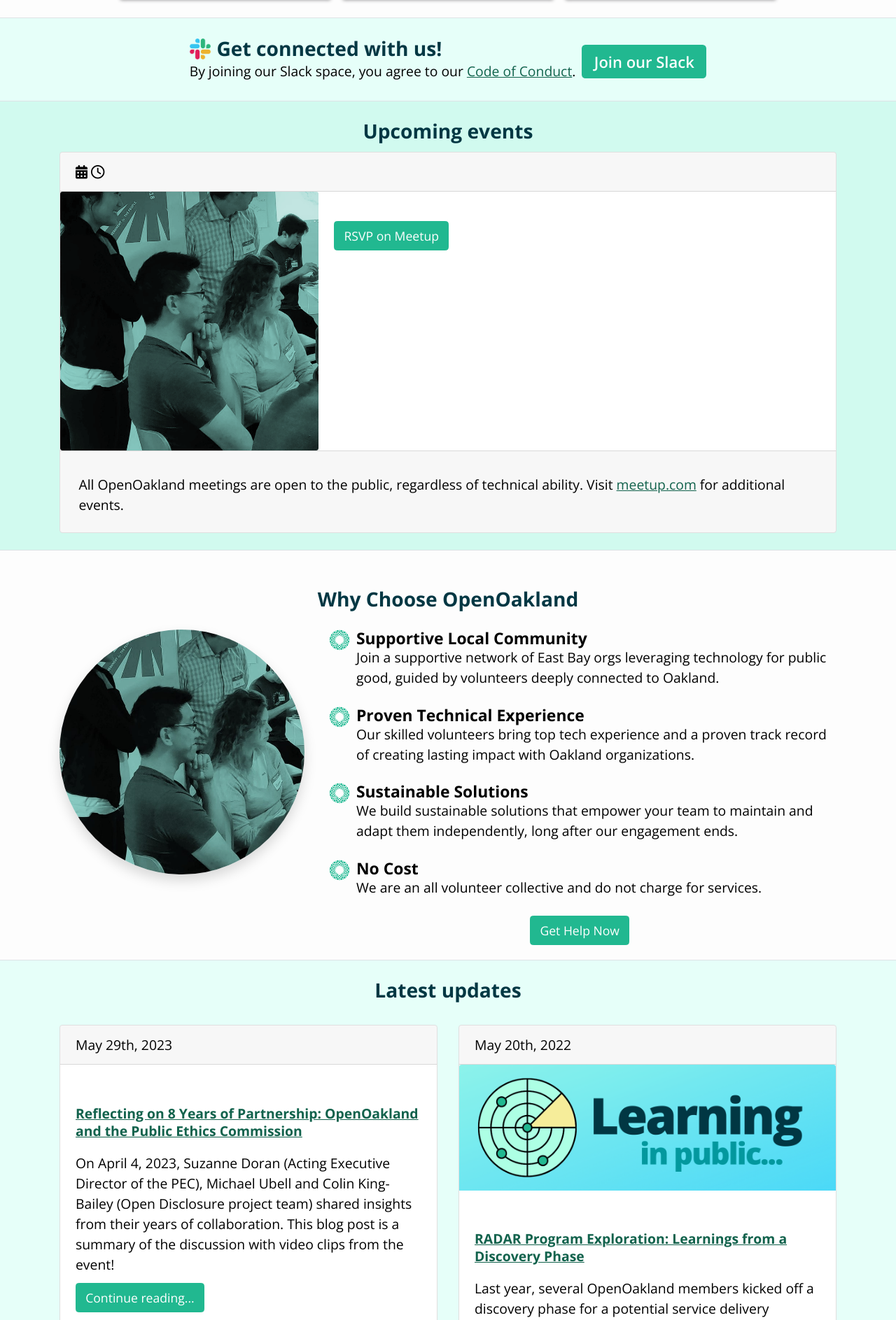
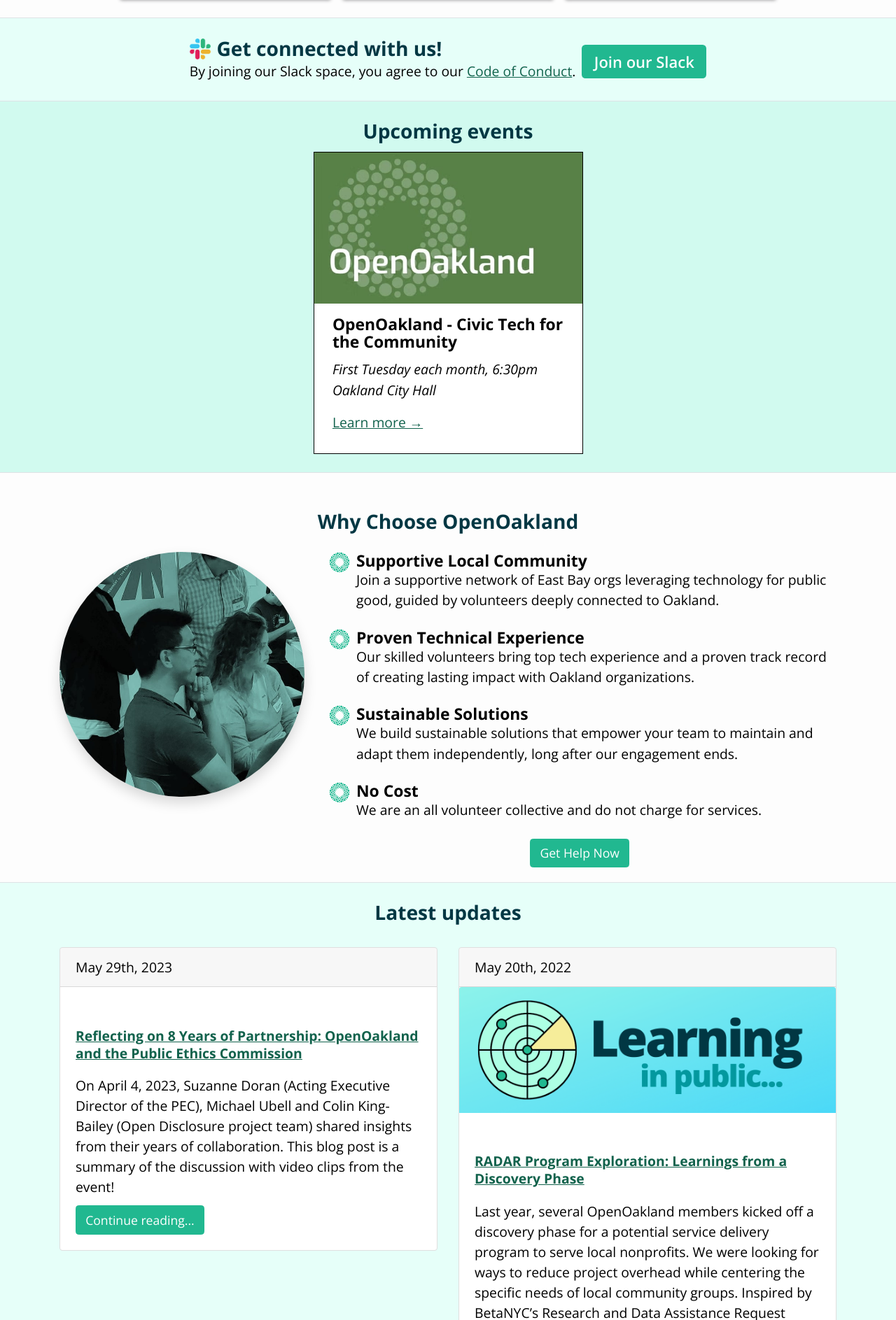
Before and after one commit to openoakland/openoakland.org, a Jekyll site: the page built from src/index.md, in a window 1280 px wide. Shown: the part 1141-3028 px from the top of the page at 70% size. Built offline with Jekyll 4.4.1, drawn with Linux system fonts in a browser that asks for light colours; nearby versions of some CDN libraries.

Commit message:
Refactor events section

```diff
--- /dev/null
+++ b/src/_data/events/upcoming.yml
@@ -0,0 +1,6 @@
+- title: OpenOakland - Civic Tech for the Community
+  image: OpenOakland-Banner.jpg
+  alt: OpenOakland Banner
+  link: https://www.meetup.com/openoakland
+  location: Oakland City Hall
+  date: First Tuesday each month, 6:30pm
--- a/src/_includes/home-sections/home-next-event.html
+++ b/src/_includes/home-sections/home-next-event.html
@@ -1,34 +1,18 @@
-<section id="next-event" class="border-bottom pt-4 bg-light-green">
+<section id="next-event" class="border-bottom pt-4 pb-4 bg-light-green">
   <div class="container">
     <h2 class="mt-0 text-center">Upcoming events</h2>
-    {% assign next_event = site.data.upcoming[0] %}
+    {% assign next_event = site.data.events.upcoming[0] %}
 
-    <div class="card home__event-card">
-      <div class="card-header">
-        <span><i class="fa fa-calendar"></i> {{ next_event.local_date | date: "%A, %B %d, %Y" }}</span>
-        <span><i class="fa fa-clock-o"></i> {{ next_event.local_time | date: "%l:%M %p" }}</span>
-      </div>
-
-      <div class="row no-gutters">
-        <div class="col-md-4">
-          <img class="card-img" src="/assets/images/OpenOakland-Next-Meeting.png"
-            alt="Five OpenOakland members sit together at a meetup" />
-        </div>
-
-        <div class="col-md-8">
-          <div class="card-body">
-            <h3 class="card-title mt-0"><a href="{{ next_event.link }}" target="_blank">{{ next_event.name }}</a></h3>
-            <p class="card-text">{{ next_event.description | strip_html | truncatewords: 30 }}</p>
-            <a href="{{ next_event.link }}" target="_blank" class="card-link btn btn-primary">RSVP on Meetup</a>
-          </div>
-        </div>
-
-        <div class="col-12 px-4 card-footer d-flex justify-content-between">
-          <p>All OpenOakland meetings are open to the public, regardless of technical ability. Visit <a
-              href="https://www.meetup.com/OpenOakland" target="_blank">meetup.com</a> for additional events.</p>
+    <div class="d-flex justify-content-center">
+      <div class="event-card bg-white">
+        <img src="assets/images/{{ next_event.image }}" alt="{{ next_event.alt }}">
+        <div class="px-4">
+          <h3 class="mt-3">{{ next_event.title }}</h3>
+          <p class="m-0"><i>{{ next_event.date }}</i></p>
+          <p class="m-0"><i>{{ next_event.location }}</i></p>
+          <p class="mt-3"><a href="{{ next_event.link }}">Learn more →</a></p>
         </div>
       </div>
-
     </div>
 
   </div>
--- a/src/_sass/main.scss
+++ b/src/_sass/main.scss
@@ -233,7 +233,11 @@
     object-fit: cover;
   }
 
-
+.event-card {
+  border: 1px solid black;
+  width: 385px;
+  padding-bottom: 1rem;
+}
 
 // Responsive iframes:
 // 1. Wrap your iframe in a div with class="iframe-container".
```
Also changed, not shown: src/assets/images/OpenOakland-Banner.jpg (added).
